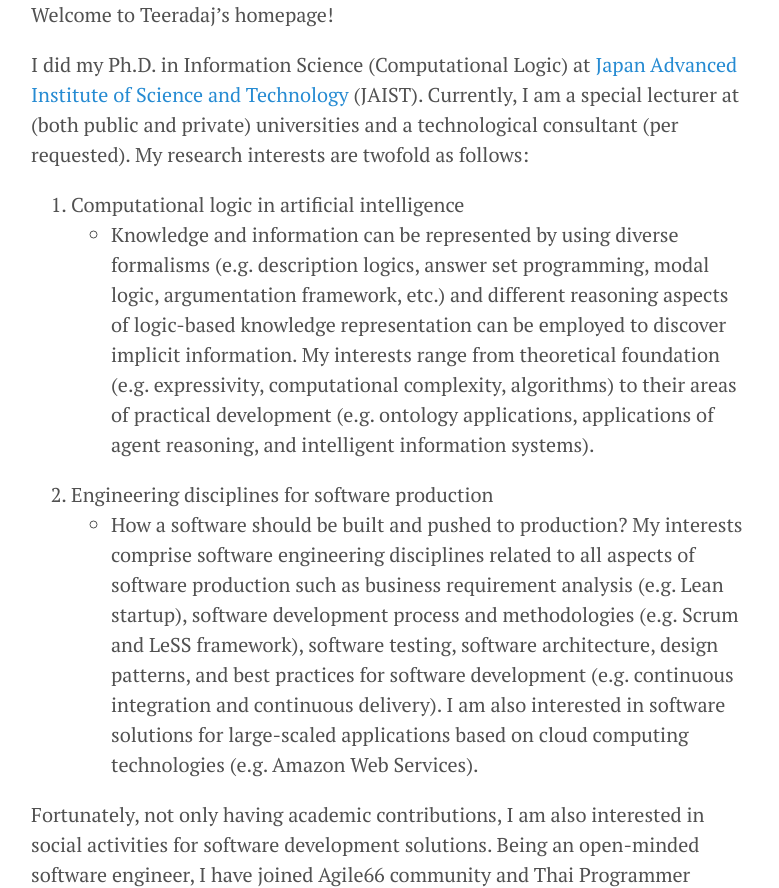
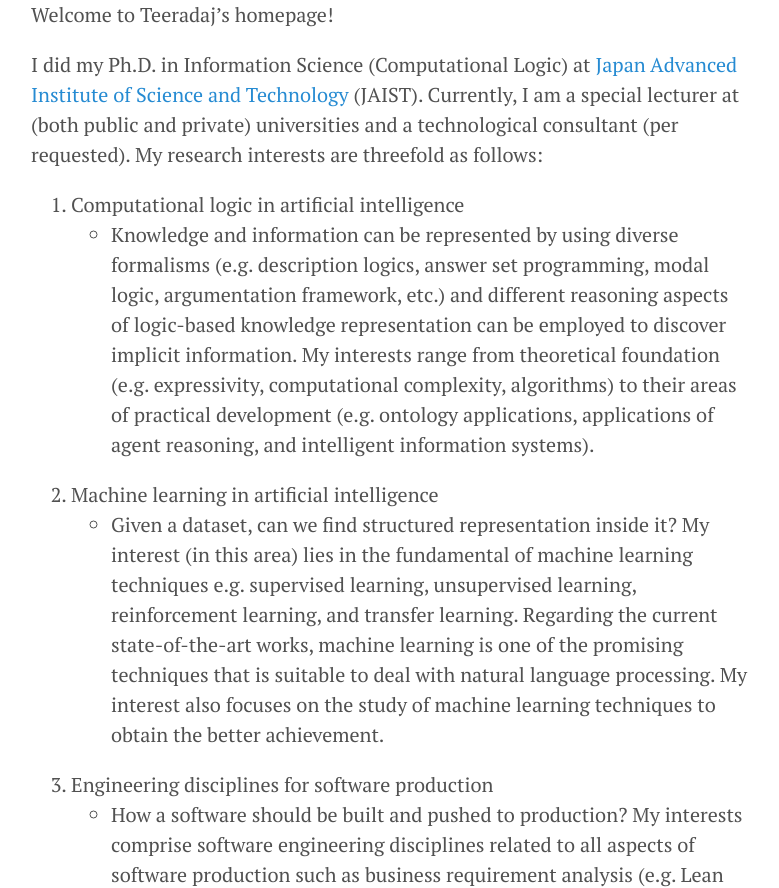
Before and after one commit to xlives/xlives.github.io, a Jekyll site: the page built from about-me.markdown, in a window 1280 px wide and 1400 px high. Shown: the part 512-1400 px from the top of the window, without its empty margins (249-1028 px from the left). Built offline with Jekyll 4.4.1, drawn with Linux system fonts in a browser that asks for light colours.

Commit message:
Update about-me.markdown

```diff
--- a/about-me.markdown
+++ b/about-me.markdown
@@ -11,14 +11,20 @@ Welcome to Teeradaj's homepage!
 
 I did my Ph.D. in Information Science (Computational Logic) at [Japan Advanced Institute of Science and Technology](http://www.jaist.ac.jp/){:target="_blank"} (JAIST).
 Currently, I am a special lecturer at (both public and private) universities and a technological consultant
-(per requested). My research interests are twofold as follows:
+(per requested). My research interests are threefold as follows:
 1. Computational logic in artificial intelligence
   * Knowledge and information can be represented by using diverse formalisms (e.g. description logics, answer set
   programming, modal logic, argumentation framework, etc.) and different reasoning aspects of logic-based knowledge
   representation can be employed to discover implicit information. My interests range from theoretical foundation (e.g.
   expressivity, computational complexity, algorithms) to their areas of practical development (e.g. ontology applications,
   applications of agent reasoning, and intelligent information systems).
-2. Engineering disciplines for software production
+2. Machine learning in artificial intelligence
+  * Given a dataset, can we find structured representation inside it? My interest (in this area) lies in the fundamental
+  of machine learning techniques e.g. supervised learning, unsupervised learning, reinforcement learning, and
+  transfer learning. Regarding the current state-of-the-art works, machine learning is one of the promising techniques
+  that is suitable to deal with natural language processing. My interest also focuses on the study of machine learning
+  techniques to obtain the better achievement.
+3. Engineering disciplines for software production
   * How a software should be built and pushed to production? My interests comprise software engineering disciplines
   related to all aspects of software production such as business requirement analysis (e.g. Lean startup), software
   development process and methodologies (e.g. Scrum and LeSS framework), software testing, software architecture,
```
